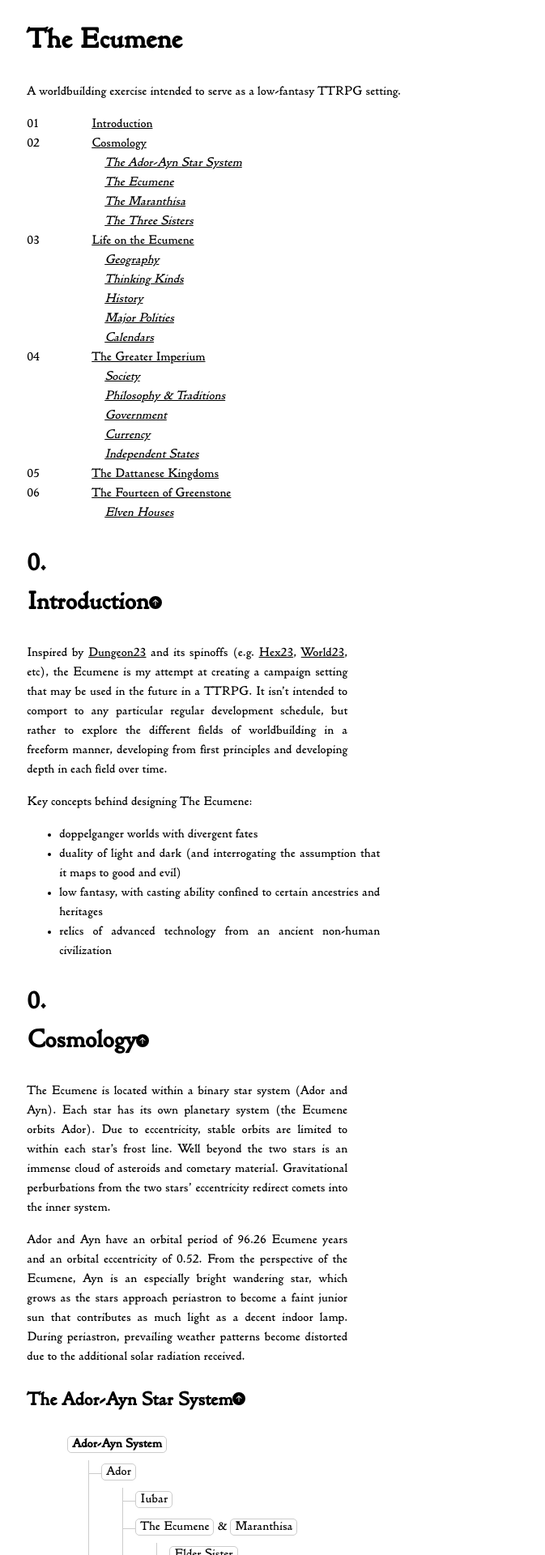
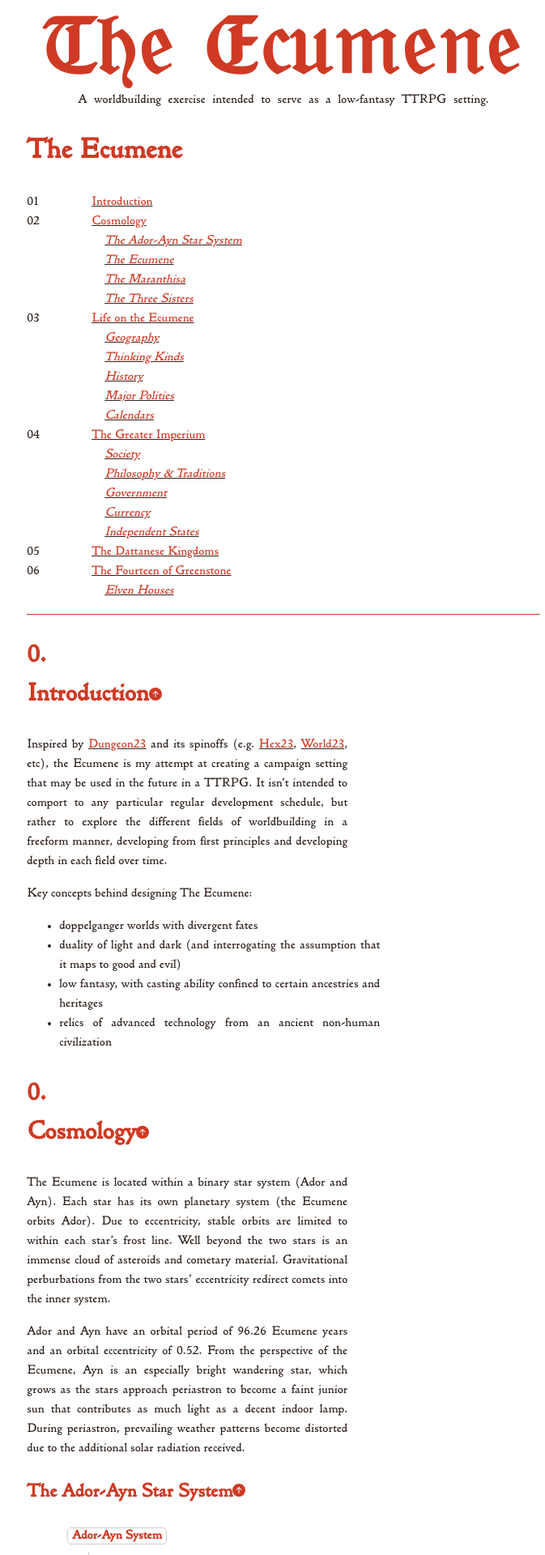
Before and after one commit to kmules1/kmules1.github.io, a Jekyll site: the page built from ecumene/index.md, in a window 1280 px wide. Shown: the top 1920 px of the page at 81% size, without its empty margins (290-963 px from the left). Built offline with Jekyll 4.4.1, drawn with Linux system fonts in a browser that asks for light colours.

Commit message:
revision to base layout

```diff
--- a/_layouts/ecumene2.html
+++ b/_layouts/ecumene2.html
@@ -24,8 +24,10 @@
 	</head>
 	<body>
 		<header>
+			<title-block>The Ecumene</title-block>
+			<subtitle-block>A worldbuilding exercise intended to serve as a low-fantasy TTRPG setting.</subtitle-block>
+
 			<h1>{{page.title}}</h1>
-			<p class="tagline">{{page.subtitle}}</p>
 			<div id="toc"></div>
 		</header>
 		<main>
--- a/assets/css/ecumene2.scss
+++ b/assets/css/ecumene2.scss
@@ -2,9 +2,9 @@
 ---
 
 $white:							#fff;			//	https://w.wiki/_7gc
-$black:							#111419;		//	憲法染	Kenpōzome	Legal dye
-$grey:							#e7e6d6;		//	same as above at 0.1 opacity
-$red:							#e7442a;		//	緋		Ake			Scarlet (blood)
+$black:							#2E211B;		//	憲法染	Kenpōzome	Legal dye
+$grey:							#2E211B1A;		//	same as above at 0.1 opacity
+$red:							#CF3A24;		//	緋		Ake			Scarlet (blood)
 
 @import "normalize";
 
@@ -25,10 +25,10 @@ $red:							#e7442a;		//	緋		Ake			Scarlet (blood)
  */
 
 :root {
-	--red:					$red;
-	--black:				$black;
-	--grey:					$grey;
-	--white:				$white;
+	--red:					#CF3A24;
+	--black:				#2E211B;
+	--grey:					#2E211B1A;
+	--white:				#FFF;
 
 	font-family:			'Golden Type';
 	line-height:			1.5;
```
